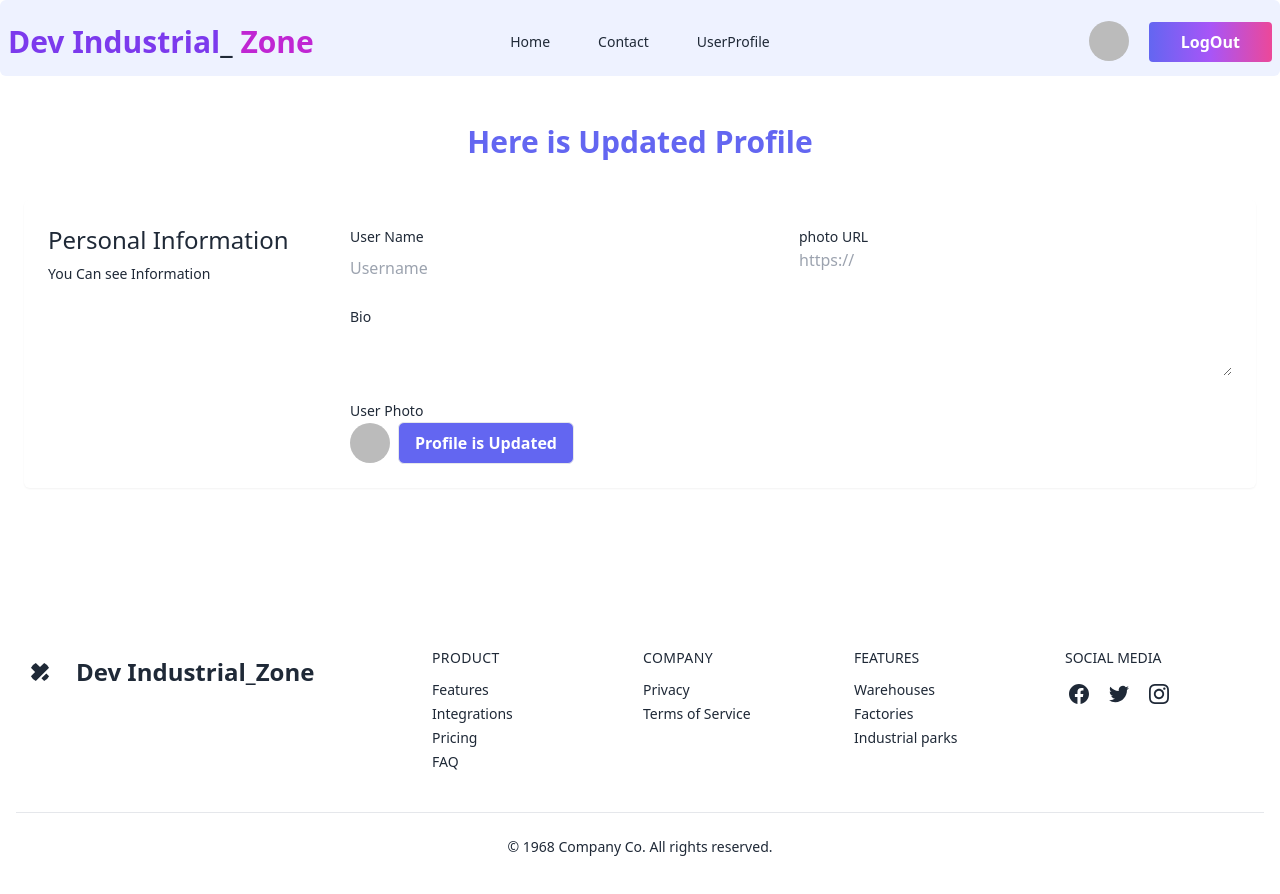
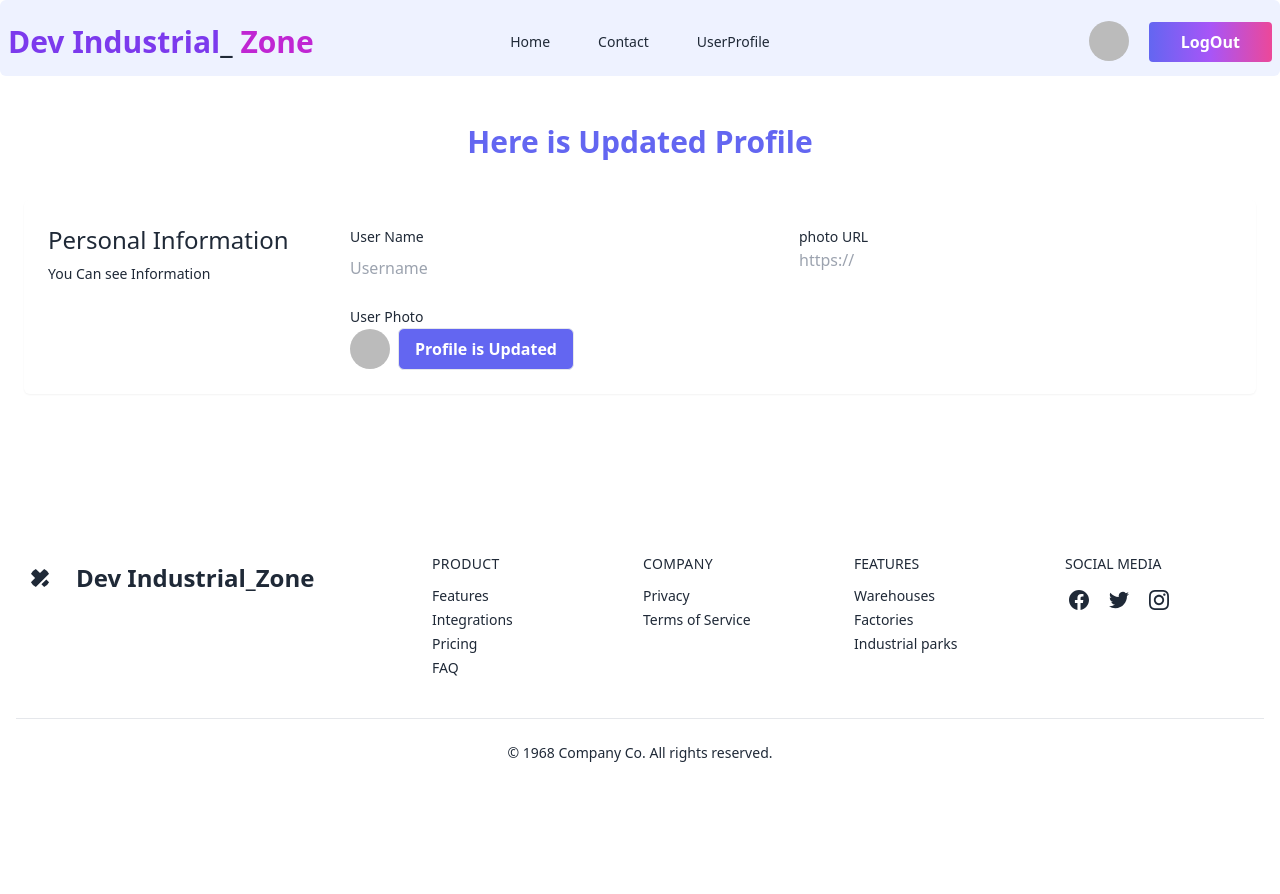
Before and after one commit to sabbir-hossen66/Developer-Industrial-Zone, a React (Vite) app: page /another-upProfile in a window 1280 px wide. Shown: the top 894 px of the page. After the commit the page ends 851 px from the top, so only its background shows below. Built offline with nearby package versions, Linux system fonts and the light colour scheme; no server answers; sample sign-in values are in the browser's storage.

Commit message:
readme file is updated

```diff
--- a/src/Pages/AnotherUpProfile/AnotherUpProfile.jsx
+++ b/src/Pages/AnotherUpProfile/AnotherUpProfile.jsx
@@ -24,45 +24,6 @@ const AnotherUpProfile = () => {
         <h2 className="text-center py-4 font-semibold text-3xl text-indigo-500">Here is Updated Profile </h2>
         <section className="p-6 dark:bg-gray-100 dark:text-gray-900">
           <form noValidate="" action="" className="container flex flex-col mx-auto space-y-12">
-            {/* <fieldset className="grid grid-cols-4 gap-6 p-6 rounded-md shadow-sm dark:bg-gray-50">
-              <div className="space-y-2 col-span-full lg:col-span-1">
-                <p className="font-medium text-2xl">Here Is Adress</p>
-                <p className="text-sm">You Can Write Down Your Adress !</p>
-              </div>
-              <div className="grid grid-cols-6 gap-4 col-span-full lg:col-span-3">
-                <div className="col-span-full sm:col-span-3">
-                  <label htmlFor="firstname" className="text-sm">First name</label>
-                  <input id="firstname" type="text" placeholder="First name" className="w-full rounded-md focus:ring focus:ring-opacity-75 0 focus:dark:ring-default-600 dark:border-gray-300" />
-                </div>
-                <div className="col-span-full sm:col-span-3">
-                  <label htmlFor="lastname" className="text-sm">Last name</label>
-                  <input id="lastname" type="text" placeholder="Last name" className="w-full rounded-md focus:ring focus:ring-opacity-75 0 focus:dark:ring-default-600 dark:border-gray-300" />
-                </div>
-                <div className="col-span-full sm:col-span-3">
-                  <label htmlFor="email" className="text-sm">Email</label>
-                  <input id="email" type="email" placeholder="Email" className="w-full rounded-md focus:ring focus:ring-opacity-75 0 focus:dark:ring-default-600 dark:border-gray-300" />
-                </div>
-                <div className="col-span-full">
-                  <label htmlFor="address" className="text-sm">Address</label>
-                  <input id="address" type="text" placeholder="" className="w-full rounded-md focus:ring focus:ring-opacity-75 0 focus:dark:ring-default-600 dark:border-gray-300" />
-                </div>
-                <div className="col-span-full sm:col-span-2">
-                  <label htmlFor="city" className="text-sm">City</label>
-                  <input id="city" type="text" placeholder="" className="w-full rounded-md focus:ring focus:ring-opacity-75 0 focus:dark:ring-default-600 dark:border-gray-300" />
-                </div>
-                <div className="col-span-full sm:col-span-2">
-                  <label htmlFor="state" className="text-sm">State / Province</label>
-                  <input id="state" type="text" placeholder="" className="w-full rounded-md focus:ring focus:ring-opacity-75 0 focus:dark:ring-default-600 dark:border-gray-300" />
-                </div>
-                <div className="col-span-full sm:col-span-2">
-                  <label htmlFor="zip" className="text-sm">ZIP / Postal</label>
-                  <input id="zip" type="text" placeholder="" className="w-full rounded-md focus:ring focus:ring-opacity-75 0 focus:dark:ring-default-600 dark:border-gray-300" />
-                </div>
-              </div>
-            </fieldset> */}
-
-
-
             <fieldset className="grid grid-cols-4 gap-6 p-6 rounded-md shadow-sm dark:bg-gray-50">
               <div className="space-y-2 col-span-full lg:col-span-1">
                 <p className="font-medium text-2xl">Personal Information</p>
@@ -77,10 +38,6 @@ const AnotherUpProfile = () => {
                 <div className="col-span-full sm:col-span-3">
                   <label htmlFor="website" className="text-sm">photo URL</label>
                   <input onChange={e => setUserUrl(e.target.value)} id="website" name="photoURL" type="text" placeholder="https://" className="w-full rounded-md focus:ring focus:ring-opacity-75 0 focus:dark:ring-default-600 dark:border-gray-300" />
-                </div>
-                <div className="col-span-full">
-                  <label htmlFor="bio" className="text-sm">Bio</label>
-                  <textarea id="bio" placeholder="" className="w-full rounded-md focus:ring focus:ring-opacity-75 0 focus:dark:ring-default-600 dark:border-gray-300"></textarea>
                 </div>
                 <div className="col-span-full">
                   <label htmlFor="bio" className="text-sm">User Photo</label>
```
Also changed, not shown: src/Components/Header/Header.jsx (+0 -10 lines), 1 other file (tests, documents, lock files or other folders).
